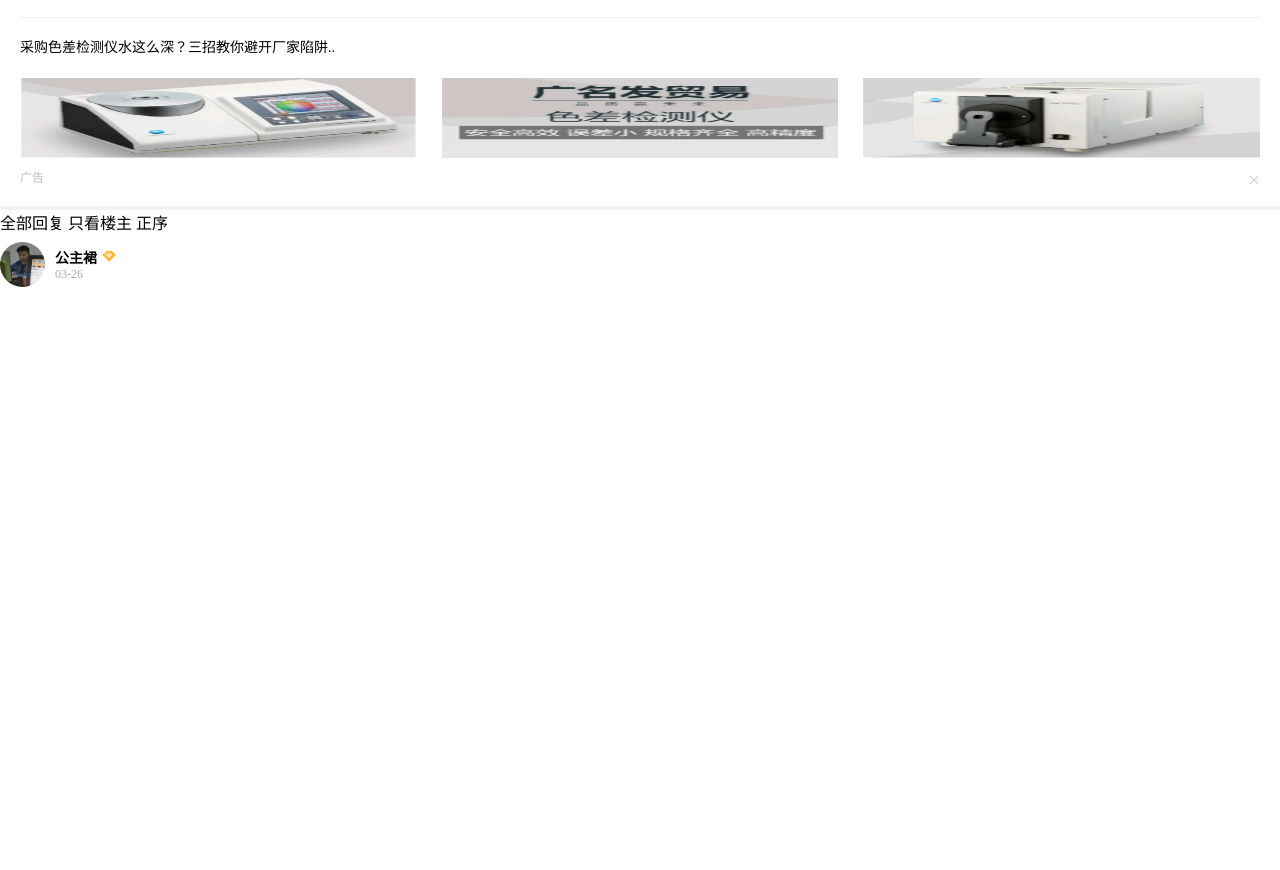
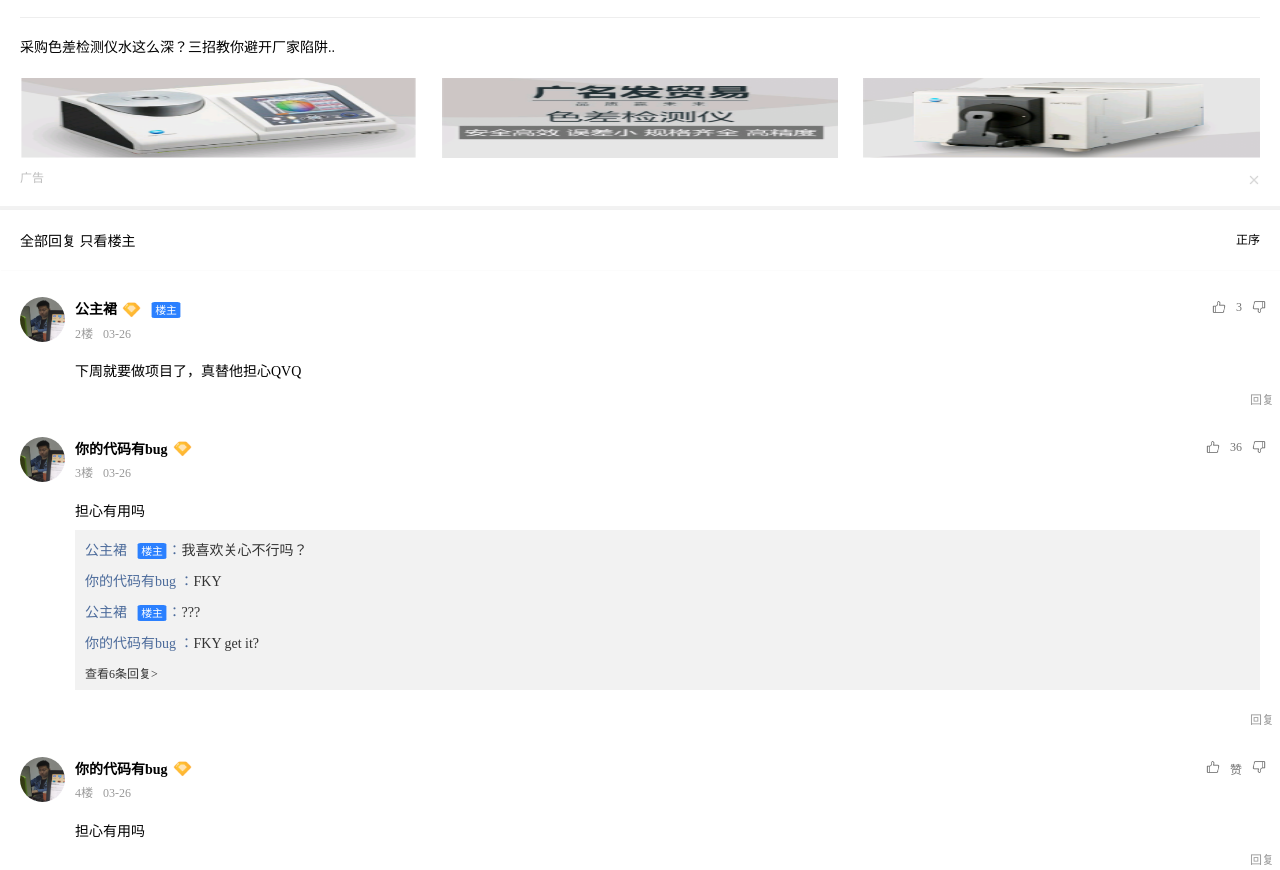
Before and after one commit to callmelittlebaby/ku, a plain HTML site: page Dada/detail.html in a window 1280 px wide. Shown: the part 1771-2641 px from the top of the page. Before the commit the page ends 2065 px from the top, so only its background shows below. Drawn offline with Linux system fonts and the light colour scheme; a web font is replaced by a local one.

Commit message:
04011734

```diff
--- a/Dada/css/detail.css
+++ b/Dada/css/detail.css
@@ -41,9 +41,10 @@ height: 30px;
 }
 .user_tag{
 
-	height: 14px;
-	display: inline-block;
-	margin-left: 5px;
+	    height: 19px;
+    display: inline-block;
+    margin-left: 5px;
+    vertical-align: bottom;
 
 }
 .user_name
@@ -69,6 +70,7 @@ height: 30px;
 
 	font-size: 14px;
 	margin: 20px  0;
+
 }
 
 .function_area
@@ -87,7 +89,7 @@ height: 30px;
 .function_area img
 {
 	height: 14px;
-	vertical-align: middle;
+	vertical-align: bottom;
 }
 .area_all
 {
@@ -146,3 +148,158 @@ bottom: 0;
 	border-bottom: 4px solid #F2F2F2;
 
 }
+
+.pl_text{
+
+
+}
+
+.pl_tag
+{
+	font-size: 14px;
+	padding:20px 20px;
+
+	box-shadow: 1px 0px 1px #eee;
+
+}
+.pl_xu
+{
+	float:right;
+	font-size: 12px;
+	font-weight: 500;
+}
+
+
+.user_idtag
+{
+	    background-color: #2B80FF;
+    padding: 4px 4px;
+    color: #fff;
+    font-size: 12px;
+    border-radius: 10%;
+    width: 24px;
+    text-align: center;
+    margin-left: 5px;
+    height: 10px;
+    display: inline-block;
+    line-height: 10px;
+    transform: scale(0.9);
+
+
+}
+.plUser .user_box
+{
+	margin-top: 20px;
+	padding: 0px 20px;
+	position: relative;
+}
+.loucTag
+{
+	font-size: 12px;
+	color: #999;
+	margin-top: 5px;
+}
+.loucTag span
+{
+	margin-right: 10px;
+
+
+}
+@font-face {
+	font-family: ping;
+
+
+	src:
+		url('../fonts/PINGFANGM.TTF'),
+		url('../fonts/PINGFANGM.eot');
+	/* IE9 */
+
+}
+
+body {
+	font-family: ping;
+}
+
+
+.ry_content
+{
+	padding: 0px 20px;
+	font-size: 14px;
+	margin: 10px 0;
+	padding-left: 75px;
+}
+.zanbox
+{
+	display: flex;
+	flex-direction: row;
+	position: absolute;
+	right: 14px;
+	top: 10px;
+	    font-size: 12px;
+    color: #757575;
+}
+.zanbox span
+{
+	margin: 0 10px;
+}
+.zanbox img
+{
+	height: 14px;
+	vertical-align: bottom;
+
+}
+.pl_repy
+{
+	padding:  0 20px;
+padding-left: 75px;
+
+	box-sizing: border-box;
+	margin-bottom: 20px;
+
+}
+.pl_repy_content
+{
+	width: 100%;
+	min-height: 42px;
+		background-color: #F2F2F2;
+}
+
+.person_sent
+{
+	color: #4C6B9B;
+	font-size: 14px;
+	line-height: 21px;
+	padding: 5px;
+padding-left: 10px;
+	box-sizing: border-box;
+}
+.person_sent:first-child
+{
+
+	padding-top: 10px;
+}
+
+.nr
+{
+	color: #333;
+}
+.hf_btn
+{
+width: 100%;
+	height: 20px;
+	font-size: 12px;
+	line-height: 20px;
+	display: block;
+}
+.hf_btn span
+{
+	float:right;
+	margin-right:6px;
+	color: #999;
+}
+.check_more
+{
+	font-size: 12px;
+
+	color:#333;
+}
--- a/Dada/detail.html
+++ b/Dada/detail.html
@@ -79,20 +79,96 @@
 			<div class="pl_tag">
 				<span>全部回复</span>
 				<span>只看楼主</span>
-					<span>正序</span>
+					<span class="pl_xu">正序</span>
 			</div>
 			<div class="plUser">
 				<div class="user_box">
+
 				<img src="pic/icon_yh.png" alt="" class="user_icon">
 				<div class="user_text">
 				<div class="">
-					<span class="user_name">公主裙</span><span><img src="pic/vip.png" alt="" class="user_tag"></span></div>
-				<div class="replay_time">03-26</div>
+					<span class="user_name">公主裙</span><span><img src="pic/vip.png" alt="" class="user_tag"></span>
+					<span class="user_idtag">楼主</span>
+					</div>
+				<div class="loucTag"><span>2楼</span><span>03-26</span></div>
+				</div>
+				<div class="zanbox">
+					<img src="pic/zan.png" alt=""><span>3</span> <img src="pic/laji.png" alt="">
+				</div>
 				</div>
 
+				<div class="ry_content">
+					下周就要做项目了，真替他担心QVQ
+				</div>
+				<a class="hf_btn" href="huiF.html">
+					<span>回复</span>
+				</a>
+
+			</div>
+				<div class="plUser">
+				<div class="user_box">
+
+				<img src="pic/icon_yh.png" alt="" class="user_icon">
+				<div class="user_text">
+				<div class="">
+					<span class="user_name">你的代码有bug</span><span><img src="pic/vip.png" alt="" class="user_tag"></span>
+
+					</div>
+				<div class="loucTag"><span>3楼</span><span>03-26</span></div>
+				</div>
+				<div class="zanbox">
+					<img src="pic/zan.png" alt=""><span>36</span> <img src="pic/laji.png" alt="">
+				</div>
 				</div>
 
+				<div class="ry_content">
+					担心有用吗
+				</div>
 
+				<div class="pl_repy">
+					<div class="pl_repy_content">
+					<div class="person_sent">
+					 <span>公主裙</span> <span class="user_idtag">楼主</span>：<span class="nr">我喜欢关心不行吗？</span>
+					</div>
+					<div class="person_sent">
+					 <span>你的代码有bug</span> ：<span  class="nr">FKY</span>
+					</div>
+					<div class="person_sent">
+					 <span>公主裙</span> <span class="user_idtag">楼主</span>：<span class="nr">???</span>
+					</div>
+					<div class="person_sent">
+					 <span>你的代码有bug</span> ：<span  class="nr">FKY get it?</span>
+					</div>
+					<div class=" person_sent check_more">
+						查看6条回复>
+					</div>
+					</div>
+
+				</div>
+				<a class="hf_btn" href="huiF.html">
+					<span>回复</span>
+				</a>
+				<div class="user_box">
+
+				<img src="pic/icon_yh.png" alt="" class="user_icon">
+				<div class="user_text">
+				<div class="">
+					<span class="user_name">你的代码有bug</span><span><img src="pic/vip.png" alt="" class="user_tag"></span>
+
+					</div>
+				<div class="loucTag"><span>4楼</span><span>03-26</span></div>
+				</div>
+				<div class="zanbox">
+					<img src="pic/zan.png" alt=""><span>赞</span> <img src="pic/laji.png" alt="">
+				</div>
+				</div>
+
+				<div class="ry_content">
+					担心有用吗
+				</div>
+				<a class="hf_btn" href="huiF.html">
+					<span>回复</span>
+				</a>
 			</div>
 
 
```
